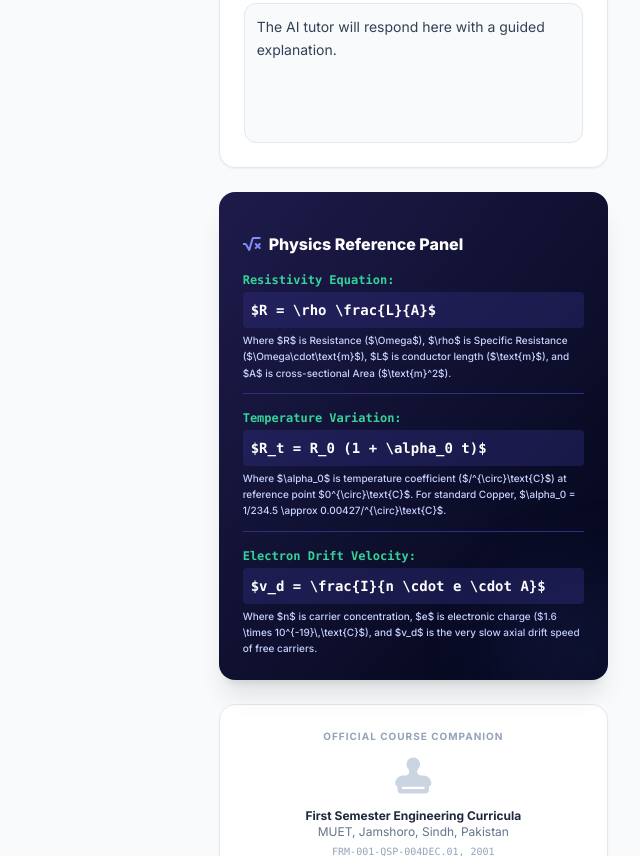
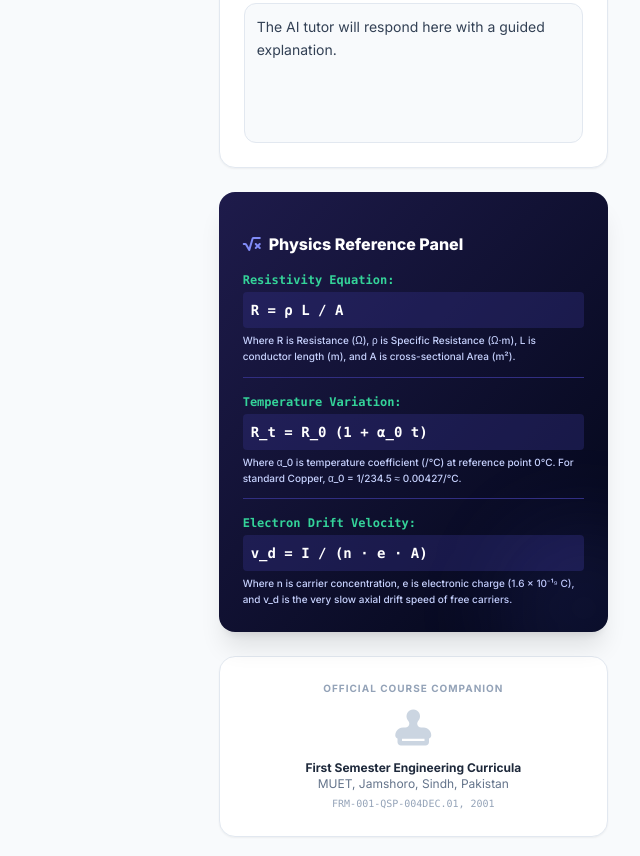
Before and after one commit to shoaib09EL37/ACT-AI, a website: page public/index.html in a window 1280 px wide. Shown: the part 1068-1924 px from the top of the page, without its empty margins (640-1280 px from the left). Drawn offline with nearby package versions, Linux system fonts and the light colour scheme.

Commit message:
Update index.html

```diff
--- a/public/index.html
+++ b/public/index.html
@@ -190,7 +190,7 @@
                     <div class="flex items-center justify-between">
                         <div>
                             <h2 class="text-lg font-extrabold text-slate-900">Atomic Resistance Simulator</h2>
-                            <p class="text-xs text-slate-500">Formulate specific resistance dynamics using $R = \rho \frac{l}{A}$ with an interactive microscopic electron drift view.</p>
+                            <p class="text-xs text-slate-500">Formulate specific resistance dynamics using R = ρ · L / A with an interactive microscopic electron drift view.</p>
                         </div>
                         <span class="text-xs bg-indigo-50 border border-indigo-200 text-indigo-700 font-bold py-1 px-3 rounded-full uppercase tracking-wider">Lab-05 Tool</span>
                     </div>
@@ -333,7 +333,7 @@
                 <div id="panel-temp" class="glass-panel p-6 rounded-2xl shadow-sm space-y-6 hidden">
                     <div>
                         <h2 class="text-lg font-extrabold text-slate-900">Thermal Resistance Chamber</h2>
-                        <p class="text-xs text-slate-500">Examine how temperature fluctuations change resistivity according to $R_t = R_0[1 + \alpha_0 (t_2 - t_1)]$. See PTC and NTC transitions.</p>
+                        <p class="text-xs text-slate-500">Examine how temperature fluctuations change resistivity according to R_t = R_0 [1 + α_0 (t_2 - t_1)]. See PTC and NTC transitions.</p>
                     </div>
 
                     <!-- Real-time Plot Card -->
@@ -559,7 +559,7 @@
                             <input type="checkbox" id="check-ohms" class="h-4 w-4 text-emerald-600 border-slate-300 rounded focus:ring-emerald-500" disabled>
                             <div>
                                 <p class="font-bold text-slate-900">Ohm's Law Verification</p>
-                                <p class="text-slate-400">Solve $V/I=R$ proportionality.</p>
+                                <p class="text-slate-400">Solve V / I = R proportionality.</p>
                             </div>
                         </div>
 
@@ -611,22 +611,22 @@
                         <!-- Spec resistance -->
                         <div class="border-b border-indigo-900 pb-3 space-y-1">
                             <span class="font-mono text-emerald-400 font-bold block">Resistivity Equation:</span>
-                            <div class="text-sm font-extrabold text-white my-1 bg-indigo-900/40 p-2 rounded font-mono select-all">$R = \rho \frac{L}{A}$</div>
-                            <p class="text-[10px] leading-relaxed">Where $R$ is Resistance ($\Omega$), $\rho$ is Specific Resistance ($\Omega\cdot\text{m}$), $L$ is conductor length ($\text{m}$), and $A$ is cross-sectional Area ($\text{m}^2$).</p>
+                            <div class="text-sm font-extrabold text-white my-1 bg-indigo-900/40 p-2 rounded font-mono select-all">R = ρ L / A</div>
+                            <p class="text-[10px] leading-relaxed">Where R is Resistance (Ω), ρ is Specific Resistance (Ω·m), L is conductor length (m), and A is cross-sectional Area (m²).</p>
                         </div>
 
                         <!-- Tempt coeff -->
                         <div class="border-b border-indigo-900 pb-3 space-y-1">
                             <span class="font-mono text-emerald-400 font-bold block">Temperature Variation:</span>
-                            <div class="text-sm font-extrabold text-white my-1 bg-indigo-900/40 p-2 rounded font-mono select-all">$R_t = R_0 (1 + \alpha_0 t)$</div>
-                            <p class="text-[10px] leading-relaxed">Where $\alpha_0$ is temperature coefficient ($/^{\circ}\text{C}$) at reference point $0^{\circ}\text{C}$. For standard Copper, $\alpha_0 = 1/234.5 \approx 0.00427/^{\circ}\text{C}$.</p>
+                            <div class="text-sm font-extrabold text-white my-1 bg-indigo-900/40 p-2 rounded font-mono select-all">R_t = R_0 (1 + α_0 t)</div>
+                            <p class="text-[10px] leading-relaxed">Where α_0 is temperature coefficient (/°C) at reference point 0°C. For standard Copper, α_0 = 1/234.5 ≈ 0.00427/°C.</p>
                         </div>
 
                         <!-- Drift speed -->
                         <div class="space-y-1">
                             <span class="font-mono text-emerald-400 font-bold block">Electron Drift Velocity:</span>
-                            <div class="text-sm font-extrabold text-white my-1 bg-indigo-900/40 p-2 rounded font-mono select-all">$v_d = \frac{I}{n \cdot e \cdot A}$</div>
-                            <p class="text-[10px] leading-relaxed">Where $n$ is carrier concentration, $e$ is electronic charge ($1.6 \times 10^{-19}\,\text{C}$), and $v_d$ is the very slow axial drift speed of free carriers.</p>
+                            <div class="text-sm font-extrabold text-white my-1 bg-indigo-900/40 p-2 rounded font-mono select-all">v_d = I / (n · e · A)</div>
+                            <p class="text-[10px] leading-relaxed">Where n is carrier concentration, e is electronic charge (1.6 × 10⁻¹⁹ C), and v_d is the very slow axial drift speed of free carriers.</p>
                         </div>
                     </div>
                 </div>
```
